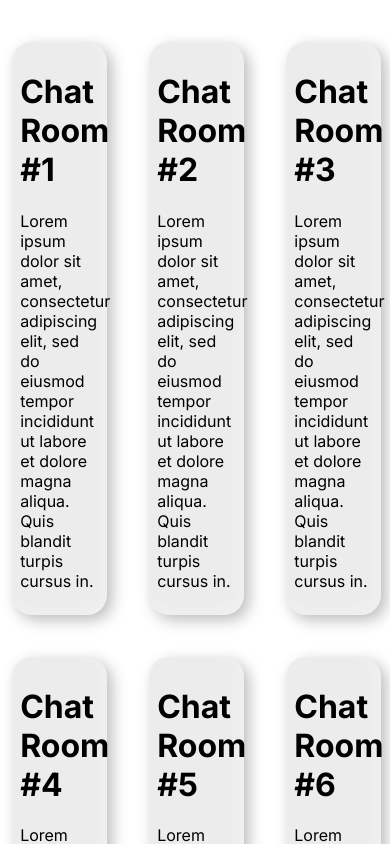
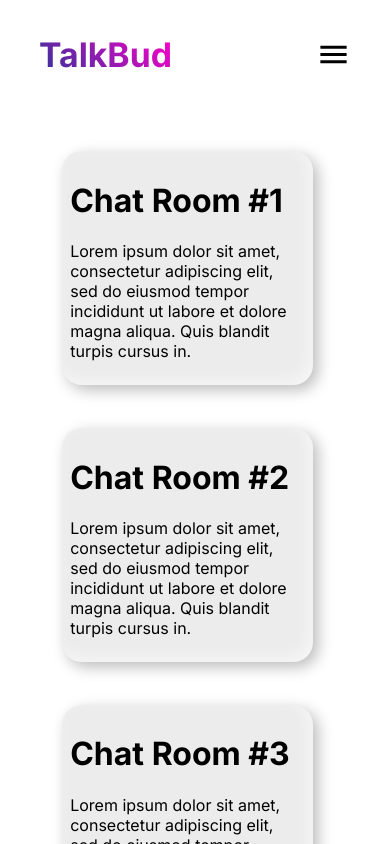
Before and after one commit to yashghogre/chat-app-client, a Next.js app: page / in a window 390 px wide. Shown: the top 844 px of the page. Built offline with nearby package versions, Linux system fonts and the light colour scheme.

Commit message:
Made The Site Responsive and Added Navbar

```diff
--- a/src/app/layout.js
+++ b/src/app/layout.js
@@ -1,5 +1,6 @@
 import { Inter } from 'next/font/google'
 import './globals.css'
+import Navbar from '@/components/Navbar'
 
 const inter = Inter({ subsets: ['latin'] })
 
@@ -11,7 +12,7 @@ export const metadata = {
 export default function RootLayout({ children }) {
   return (
     <html lang="en">
-      <body className={inter.className}>{children}</body>
+      <body className={inter.className}><Navbar />{children}</body>
     </html>
   )
 }
--- a/src/app/page.module.css
+++ b/src/app/page.module.css
@@ -15,3 +15,11 @@
   gap: 5vh;
   width: 100vw;
 }
+
+@media (max-width: 600px) {
+  .cardsDiv {
+    width: 90vw;
+    justify-content: center;
+    /* align-items: center; */
+  }
+}
--- /dev/null
+++ b/src/components/Navbar.jsx
@@ -0,0 +1,18 @@
+import React from 'react'
+import { IoMdMenu } from "react-icons/io";
+import styles from '@/styles/navbar.module.css'
+
+const Navbar = () => {
+    return (
+        <div className={styles.mMDiv}>
+            <div className={styles.mDiv}>
+                <h3 className={styles.title}>TalkBud</h3>
+                <div className={styles.iconDiv}>
+                    <IoMdMenu size={35} />
+                </div>
+            </div>
+        </div>
+    )
+}
+
+export default Navbar
--- a/src/styles/card.module.css
+++ b/src/styles/card.module.css
@@ -8,7 +8,7 @@
     border-radius: 20px;
     gap: 1vh;
     padding: 1vh;
-    box-shadow: 5px 5px 15px #00000044,inset -5px -5px 15px #ffffff44;
+    box-shadow: 5px 5px 15px #00000044,inset -5px -5px 15px #ffffff84;
 }
 
 .mainDiv {
@@ -16,3 +16,10 @@
     width: 20vw;
 
 }
+
+@media (max-width: 600px) {
+    .mainDiv {
+        /* display: block; */
+        width: 60vw;
+    }
+}
--- /dev/null
+++ b/src/styles/navbar.module.css
@@ -0,0 +1,24 @@
+
+
+.mDiv {
+    display: flex;
+    justify-content: space-between;
+    align-items: center;
+    padding-left: 10vw;
+    padding-right: 10vw;
+}
+
+.title {
+    font-size: 4vh;
+    /* background-image: linear-gradient(45deg, #ffa31d, #ef5454); */
+    background-image: linear-gradient(45deg, #333399, #FF00CC);
+    background-size: 100%;
+    background-clip: text;
+    color: transparent;
+}
+
+.iconDiv {
+    display: flex;
+    justify-content: center;
+    align-items: center;
+}
```
